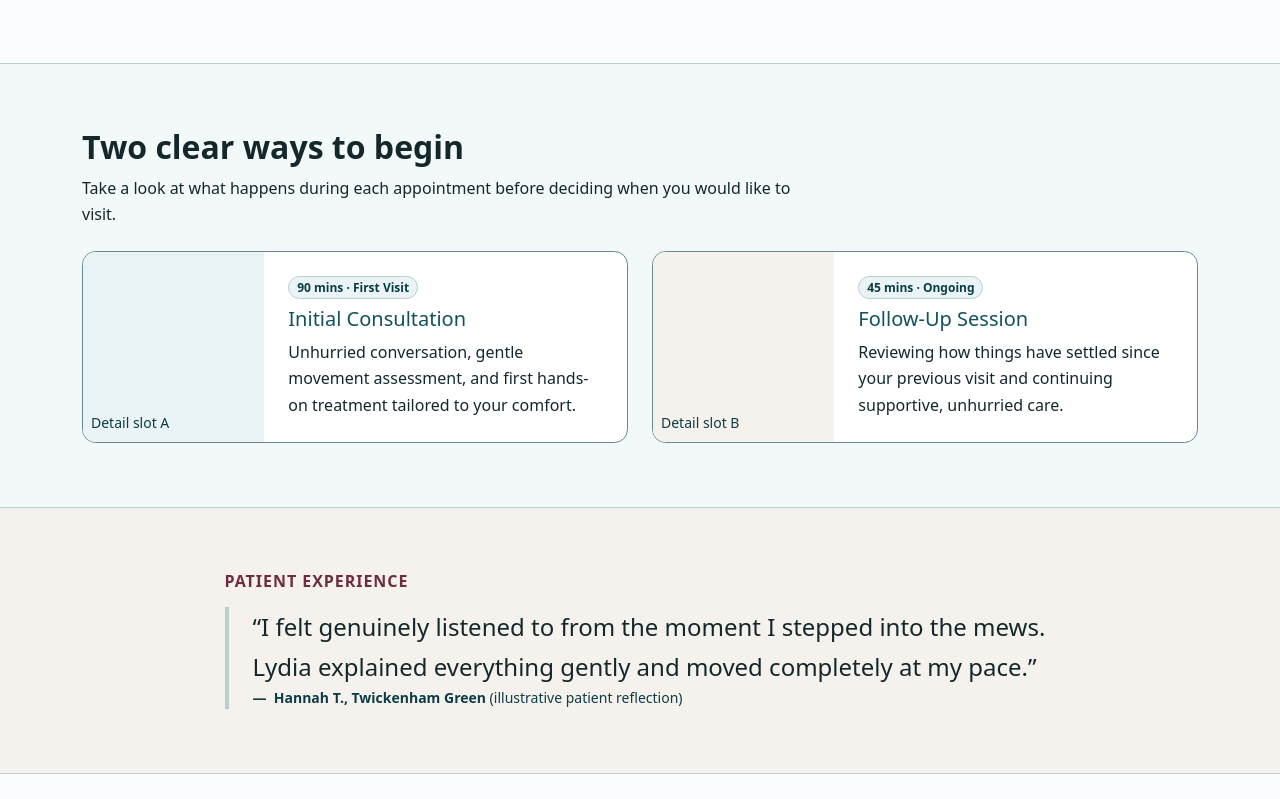
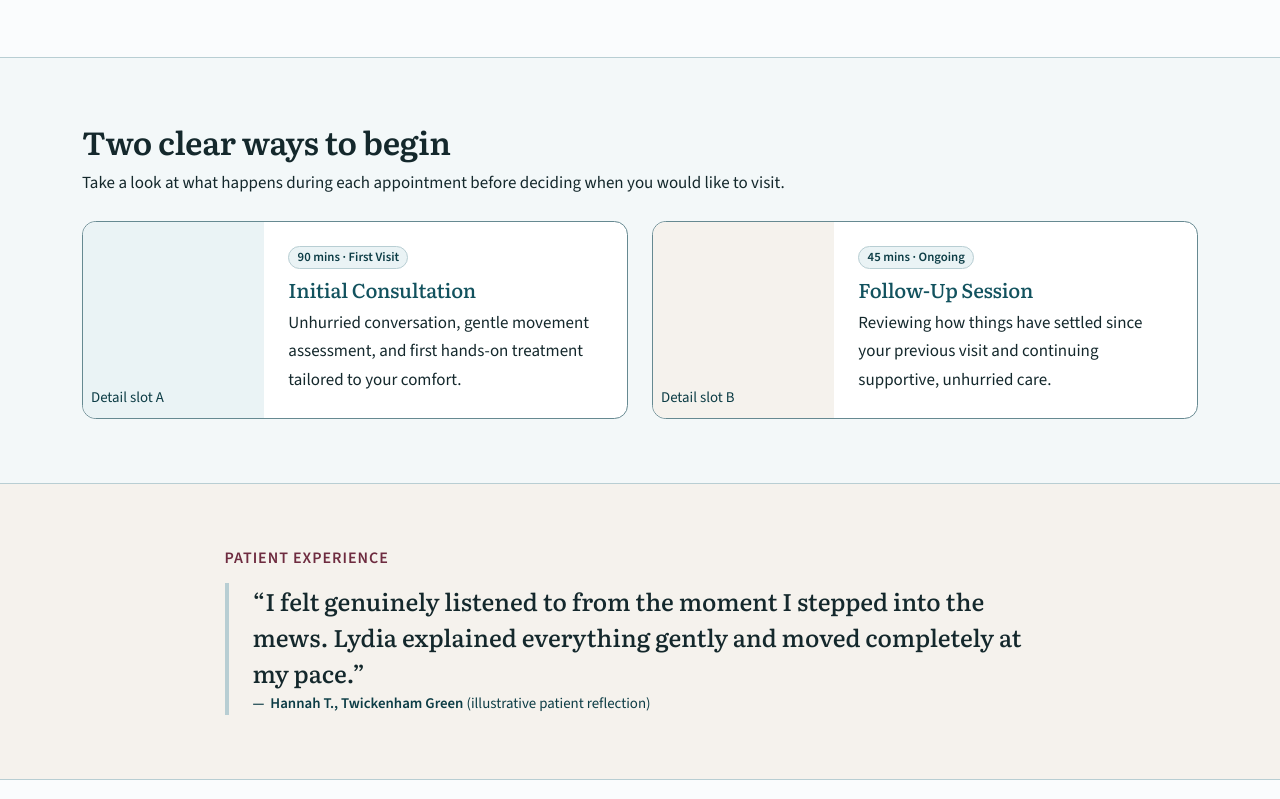
Before and after one commit to alexswabey/meadowside-clinic, a plain HTML site: page index.html in a window 1280 px wide. Shown: the part 1281-2080 px from the top of the page. Drawn offline with nearby package versions, Linux system fonts and the light colour scheme.

Commit message:
Style: apply Literata display and Source Sans 3 body typography

```diff
--- a/assets/css/style.css
+++ b/assets/css/style.css
@@ -3,6 +3,7 @@
    Palette: 190° Mineral Teal (#12525E / #0C3C45), Porcelain (#FAFCFD),
             Sea-Glass Mist (#EAF3F5 / #F3F8F9), Warm Linen (#F5F2ED),
             Rosewood (#8A3C54 / #6E2C40)
+   Typography: Literata (display & patient quotes) + Source Sans 3 (body & UI)
    ========================================================================== */
 
 :root {
@@ -27,6 +28,10 @@
   --clinic-inverse-border: rgba(250, 252, 253, 0.55);
 
   /* 2. Bootstrap 5 global root token overrides (Layer 1) */
+  --bs-font-sans-serif: "Source Sans 3", system-ui, "Segoe UI", Roboto, "Helvetica Neue", Arial, sans-serif;
+  --bs-body-font-family: var(--bs-font-sans-serif);
+  /* Source Sans 3 has a compact x-height; 1.0625rem (17px) eases mobile & older-adult reading while leaving html at 16px */
+  --bs-body-font-size: 1.0625rem;
   --bs-body-bg: var(--clinic-porcelain);
   --bs-body-color: var(--clinic-text);
   --bs-body-color-rgb: 20, 40, 44;
@@ -57,6 +62,44 @@ main[id],
 body {
   line-height: 1.65;
   overflow-wrap: break-word;
+}
+
+/* Optical serif voice on editorial headings & patient quotes; literal stack avoids W3C Jigsaw CSS var() warnings */
+h1,
+h2,
+h3,
+h4,
+h5,
+h6,
+.h1,
+.h2,
+.h3,
+.h4,
+.h5,
+.h6,
+.clinic-quote .blockquote {
+  font-family: "Literata", Georgia, "Times New Roman", serif;
+}
+
+h1,
+h2,
+h3,
+h4,
+h5,
+h6,
+.h1,
+.h2,
+.h3,
+.h4,
+.h5,
+.h6 {
+  letter-spacing: -0.01em;
+}
+
+/* Keep non-editorial UI controls & uppercase eyebrows inside heading tags in crisp sans */
+.clinic-eyebrow,
+.clinic-accordion .accordion-button {
+  font-family: "Source Sans 3", system-ui, "Segoe UI", Roboto, "Helvetica Neue", Arial, sans-serif;
 }
 
 /* High-contrast keyboard focus ring across light surfaces */
@@ -281,6 +324,10 @@ body {
   border-left-color: var(--clinic-accent);
 }
 
+.clinic-quote .blockquote {
+  line-height: 1.5;
+}
+
 .clinic-quote .blockquote-footer {
   color: var(--clinic-primary-dark);
   font-weight: 600;
--- a/index.html
+++ b/index.html
@@ -6,6 +6,9 @@
   <meta name="referrer" content="strict-origin-when-cross-origin">
   <meta name="description" content="Meadowside Clinic near Twickenham Green offers calm, unhurried osteopathic care with Lydia Selby in a peaceful ground-floor space.">
   <title>Meadowside Clinic | Calm Osteopathic Care in Twickenham</title>
+  <link rel="preconnect" href="https://fonts.googleapis.com">
+  <link rel="preconnect" href="https://fonts.gstatic.com" crossorigin>
+  <link href="https://fonts.googleapis.com/css2?family=Literata:ital,opsz,wght@0,7..72,500..700;1,7..72,400..600&amp;family=Source+Sans+3:ital,wght@0,400..700;1,400..600&amp;display=swap" rel="stylesheet" referrerpolicy="no-referrer">
   <link href="https://cdn.jsdelivr.net/npm/bootstrap@5.3.9/dist/css/bootstrap.min.css" rel="stylesheet" integrity="sha384-yEPZ7jP9S0QKiUQ0m3jjsO4ProIW7wvR9gXkI7JOGa2XVsw53Yke2bsdkBbjmmiX" crossorigin="anonymous" referrerpolicy="no-referrer">
   <link rel="stylesheet" href="assets/css/style.css">
 </head>
```
Also changed, not shown: about.html (+3 -0 lines), booking.html (+3 -0 lines), contact.html (+3 -0 lines), thank-you.html (+3 -0 lines), treatments.html (+3 -0 lines), visiting.html (+3 -0 lines).
